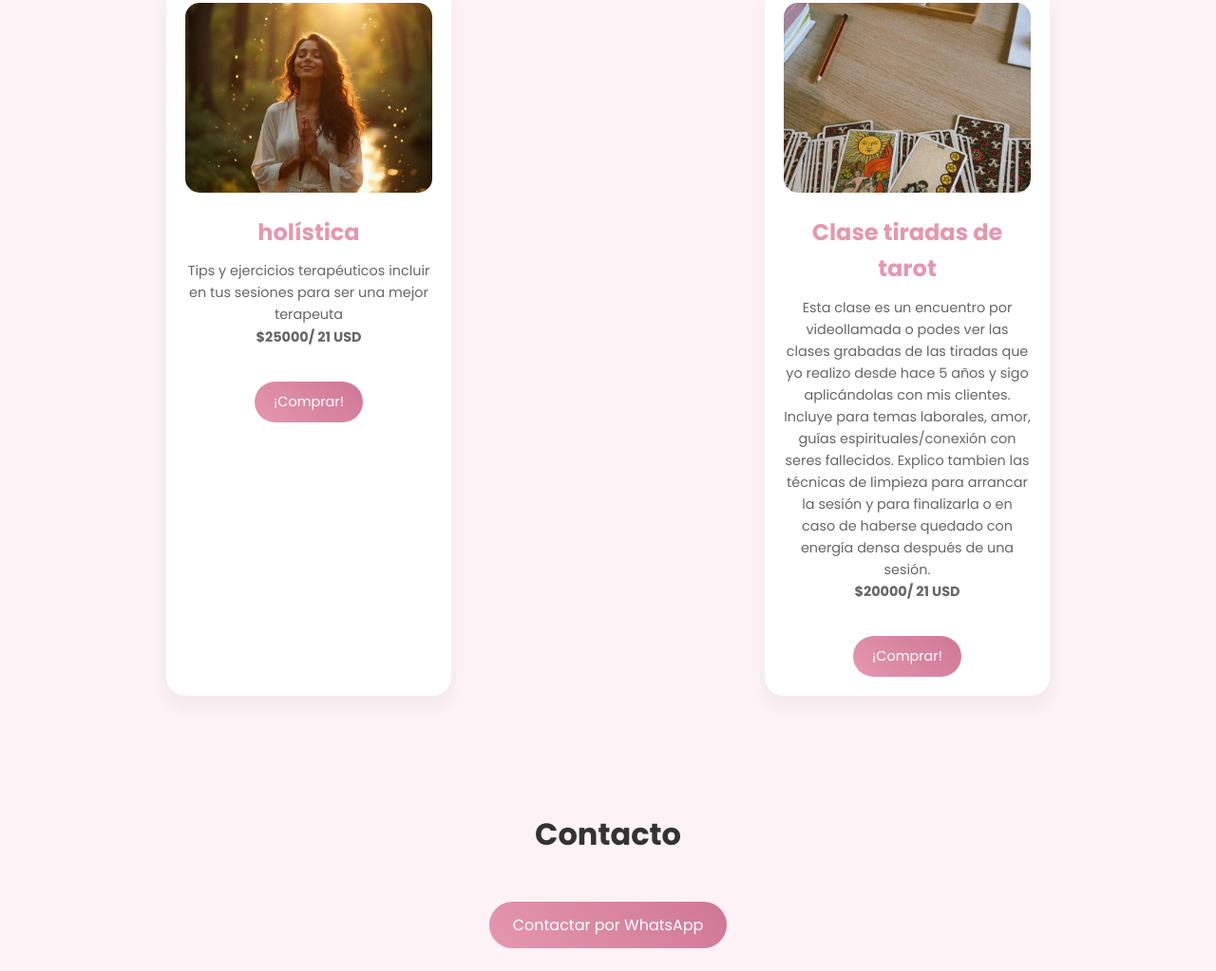
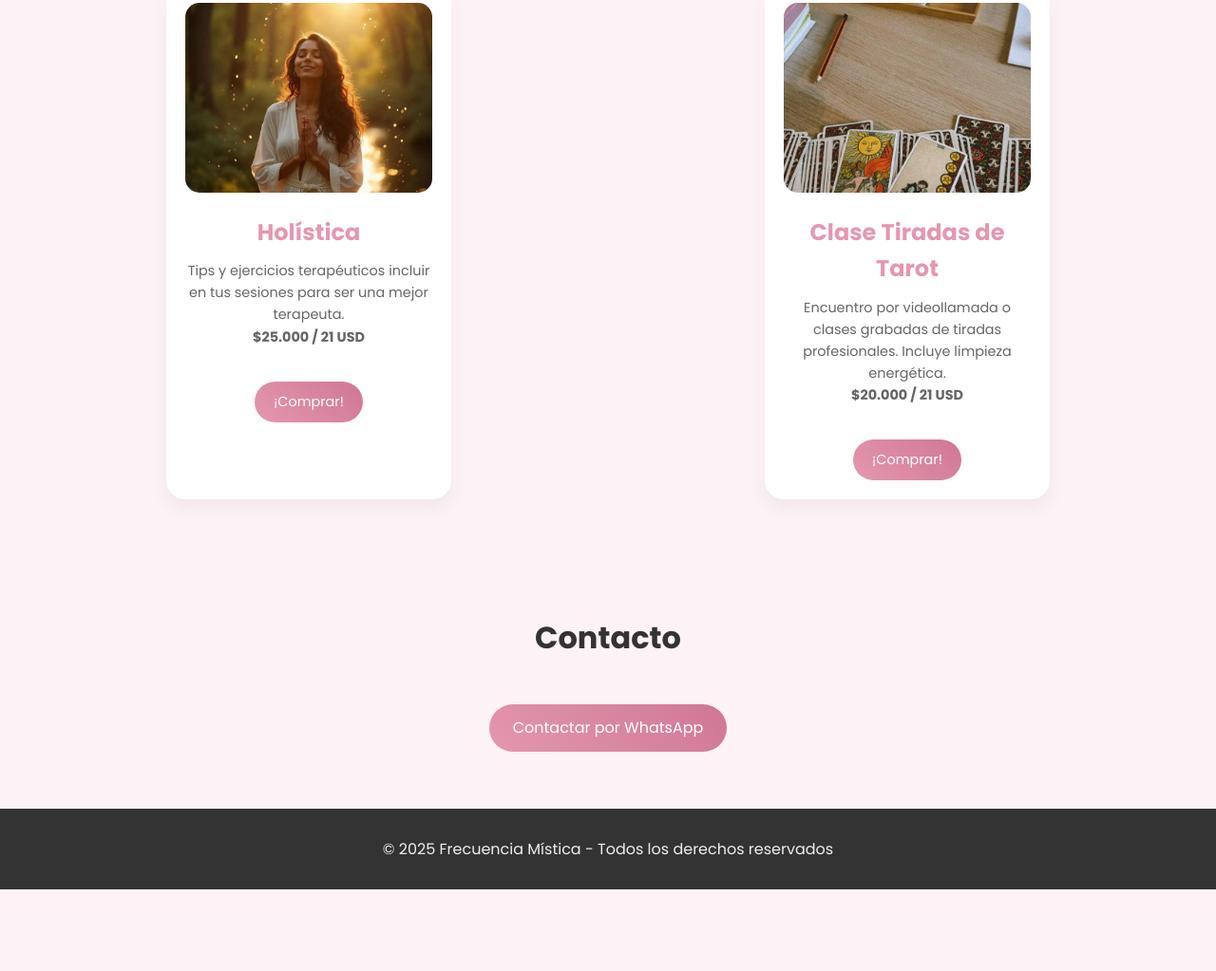
Before and after one commit to JuanFigueredoGuardia/FrecuenciaMistica, a plain HTML site: page index.html in a window 1280 px wide. Shown: the part 3579-4602 px from the top of the page at 95% size. After the commit the page ends 4516 px from the top, so only its background shows below. Drawn offline with Linux system fonts and the light colour scheme.

Commit message:
Add files via upload

```diff
--- a/index.html
+++ b/index.html
@@ -37,6 +37,7 @@
         <a href="#servicios" class="btn">Descubrir más</a>
     </section>
 
+    <!-- SERVICIOS -->
     <section id="servicios" class="section">
         <h2>Nuestros Servicios</h2>
         <div class="cards">
@@ -57,6 +58,7 @@
         </div>
     </section>
 
+    <!-- FORMACIONES -->
     <section id="formaciones" class="section">
         <h2>Cursos y Formaciones</h2>
         <div class="cards">
@@ -84,6 +86,7 @@
         </div>
     </section>
 
+    <!-- PACKS -->
     <section id="packs" class="section">
         <h2>¡Lleva tu Pack!</h2>
         <div class="cards">
@@ -123,31 +126,28 @@
         </div>
     </section>
 
+    <!-- CLASES -->
     <section id="clases" class="section">
         <h2>Clases</h2>
         <div class="cards">
             <div class="card">
-                <img src="Imagenes/page6_img2.jpeg" alt="Clase de Ley de Atracción">
-                <h3>holística</h3>
-                <p>Tips y ejercicios terapéuticos incluir en tus sesiones  para ser una mejor terapeuta<br>
-                <strong>$25000/ 21 USD </strong></p>
+                <img src="Imagenes/page6_img2.jpeg" alt="Clase Holística">
+                <h3>Holística</h3>
+                <p>Tips y ejercicios terapéuticos incluir en tus sesiones para ser una mejor terapeuta.<br>
+                <strong>$25.000 / 21 USD</strong></p>
                 <a href="https://wa.link/enx8lx" target="_blank" class="btn">¡Comprar!</a>
             </div>
             <div class="card">
-                <img src="Imagenes/page7_img1.jpeg" alt="Clase de Péndulo Hebreo">
-                <h3>Clase tiradas de tarot</h3>
-                <p>Esta clase es un encuentro por videollamada o podes ver las clases grabadas de las
-                tiradas que yo realizo desde hace 5 años y sigo aplicándolas con mis  clientes.
-                Incluye para temas laborales, amor, guías espirituales/conexión con seres fallecidos.
-                Explico tambien las técnicas de limpieza para arrancar la sesión y para finalizarla o en
-                caso de haberse quedado con energía densa después de una sesión. <br>
-                <strong>$20000/ 21 USD </strong></p>
+                <img src="Imagenes/page7_img1.jpeg" alt="Clase Tiradas de Tarot">
+                <h3>Clase Tiradas de Tarot</h3>
+                <p>Encuentro por videollamada o clases grabadas de tiradas profesionales. Incluye limpieza energética.<br>
+                <strong>$20.000 / 21 USD</strong></p>
                 <a href="https://wa.link/enx8lx" target="_blank" class="btn">¡Comprar!</a>
             </div>
         </div>
     </section>
 
-
+    <!-- CONTACTO -->
     <section id="contacto" class="section">
         <h2>Contacto</h2>
         <a href="https://wa.link/enx8lx" target="_blank" class="btn">Contactar por WhatsApp</a>
--- a/script.js
+++ b/script.js
@@ -21,4 +21,4 @@ const revealOnScroll = () => {
 window.addEventListener("scroll", revealOnScroll);
 revealOnScroll();
 
-console.log("Frecuencia Mística cargada ✅ con servicios, formaciones, packs, clases, e-books y precios.");
+console.log("Frecuencia Mística cargada ✅ con servicios, formaciones, packs, clases, meditaciones, testimonios y precios.");
--- a/styles.css
+++ b/styles.css
@@ -176,7 +176,7 @@ nav a:hover::after {
     margin-bottom: 40px;
 }
 
-/* CARDS y contenedores de packs */
+/* CARDS */
 .cards, .brujigratis-container {
     display: flex;
     flex-wrap: wrap;
@@ -224,6 +224,7 @@ nav a:hover::after {
     display: grid;
     grid-template-columns: repeat(auto-fit, minmax(250px, 1fr));
     gap: 20px;
+    margin-top: 20px;
 }
 
 .gallery-item {
@@ -238,6 +239,7 @@ nav a:hover::after {
     max-width: 100%;
     display: block;
     transition: transform 0.5s ease;
+    border-radius: 15px;
 }
 
 .gallery-item:hover {
@@ -265,7 +267,7 @@ footer {
     .social-icons { display: none; }
 }
 
-/* Botones dentro de cards y packs */
+/* Botones dentro de cards */
 .card .btn, .content-item .btn {
     display: inline-block;
     margin-top: 15px;
```
